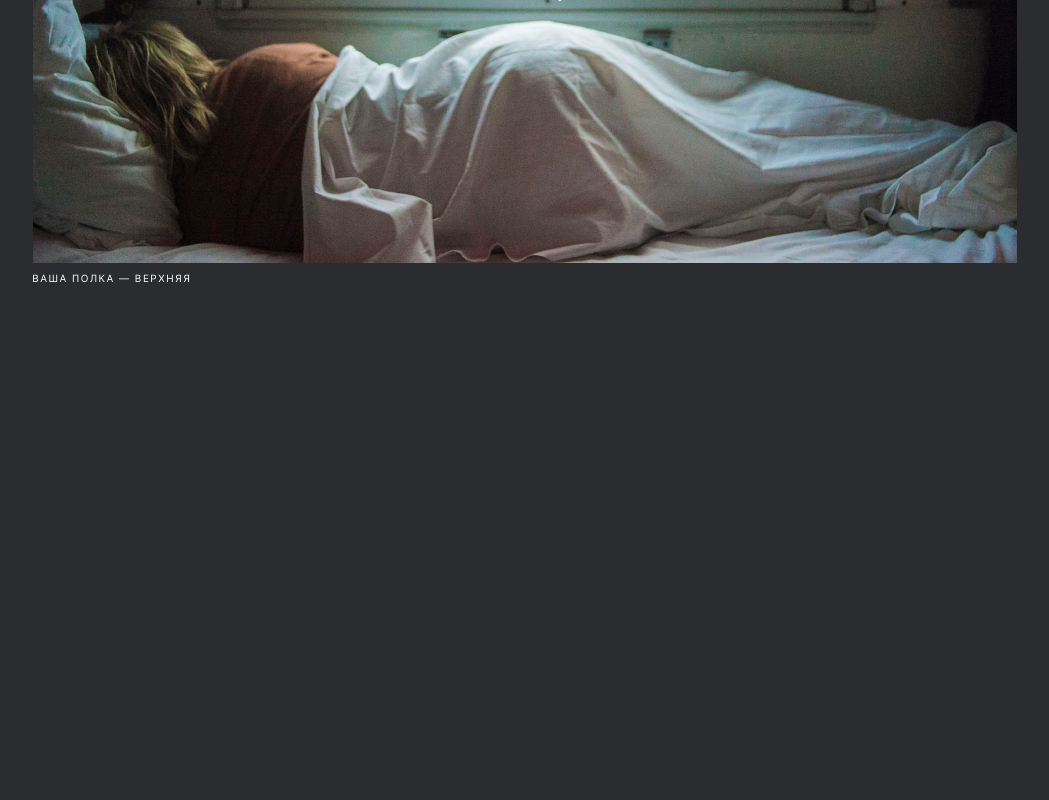
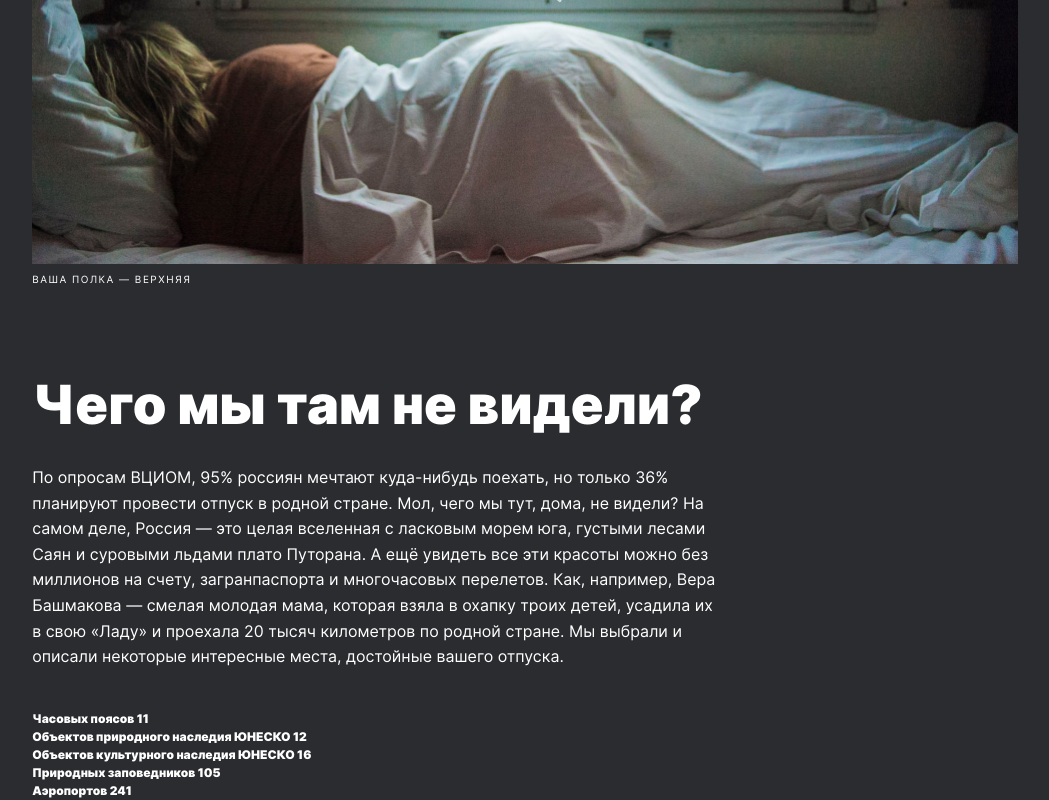
Before and after one commit to alraskalov/russian-travel, a plain HTML site: page index.html in a window 1280 px wide. Shown: the part 848-1648 px from the top of the page, without its empty margins (115-1164 px from the left). Before the commit the page ends 1133 px from the top, so only its background shows below. Drawn offline with Linux system fonts and the light colour scheme.

Commit message:
Added intro section

```diff
--- /dev/null
+++ b/blocks/content/__container/content__container.css
@@ -0,0 +1,4 @@
+.content__container {
+  width: 77%;
+  margin: 0 auto;
+}
--- /dev/null
+++ b/blocks/intro/__list-item/intro__list-item.css
@@ -0,0 +1,7 @@
+.intro__list-item {
+  margin: 0;
+  font-style: normal;
+  font-weight: bold;
+  font-size: 12px;
+  line-height: 1.5;
+}
--- /dev/null
+++ b/blocks/intro/__list/intro__list.css
@@ -0,0 +1,5 @@
+.intro__list {
+  padding: 0;
+  margin: 0;
+  list-style-type: none;
+}
--- /dev/null
+++ b/blocks/intro/intro.css
@@ -0,0 +1,3 @@
+.intro {
+  max-width: 690px;
+}
--- a/blocks/lead/__caption/lead__caption.css
+++ b/blocks/lead/__caption/lead__caption.css
@@ -1,7 +1,7 @@
 .lead__caption {
   display: flex;
   justify-content: start;
-  margin: 8px 0 0;
+  margin: 8px 0 92px;
   text-transform: uppercase;
   font-size: 10px;
   line-height: 1.4;
--- a/blocks/lead/__image/lead__image.css
+++ b/blocks/lead/__image/lead__image.css
@@ -0,0 +1,3 @@
+.lead__image {
+  width: 100%;
+}
--- a/blocks/lead/__title/lead__title.css
+++ b/blocks/lead/__title/lead__title.css
@@ -5,3 +5,11 @@
   line-height: 1;
   max-width: 720px;
 }
+
+
+@media screen and (max-width: 768px) {
+  .lead__title {
+    font-size: 44px;
+    line-height: 1.1;
+  }
+}
--- a/blocks/lead/lead.css
+++ b/blocks/lead/lead.css
@@ -3,6 +3,4 @@
   text-align: center;
   flex-direction: column;
   align-items: center;
-  width: 77%;
-  margin: 0 auto;
 }
--- a/blocks/page/page.css
+++ b/blocks/page/page.css
@@ -3,4 +3,5 @@
   margin: auto;
   font-family: 'Inter';
   color: #fff;
+  text-rendering: optimizeLegibility;
 }
--- /dev/null
+++ b/blocks/section/__text/section__text.css
@@ -0,0 +1,5 @@
+.section__text {
+  margin: 33px 0 40px 0;
+  font-size: 16px;
+  line-height: 1.6;
+}
--- /dev/null
+++ b/blocks/section/__title/section__title.css
@@ -0,0 +1,6 @@
+.section__title {
+  margin: 0;
+  font-weight: 900;
+  font-size: 54px;
+  line-height: 1;
+}
--- a/index.html
+++ b/index.html
@@ -27,6 +27,7 @@
         </div>
       </header>
       <main class="content">
+        <div class="content__container">
           <section class="lead">
             <h1 class="lead__title">Путешествия по России</h1>
             <p class="lead__subtitle">
@@ -40,13 +41,45 @@
             <p class="lead__caption">ваша полка — верхняя</p>
           </section>
 
-        <section class="intro"></section>
+          <section class="intro">
+            <h2 class="section__title">Чего мы там не видели?</h2>
+            <p class="section__text">
+              По опросам ВЦИОМ, 95% россиян мечтают куда-нибудь поехать, но
+              только 36% планируют провести отпуск в родной стране. Мол, чего мы
+              тут, дома, не видели? На самом деле, Россия — это целая вселенная
+              с ласковым морем юга, густыми лесами Саян и суровыми льдами плато
+              Путорана. А ещё увидеть все эти красоты можно без миллионов на
+              счету, загранпаспорта и многочасовых перелетов. Как, например,
+              Вера Башмакова — смелая молодая мама, которая взяла в охапку троих
+              детей, усадила их в свою «Ладу» и проехала 20 тысяч километров по
+              родной стране. Мы выбрали и описали некоторые интересные места,
+              достойные вашего отпуска.
+            </p>
+            <ul class="intro__list">
+              <li>
+                <p class="intro__list-item">Часовых поясов 11</p>
+              </li>
+              <li>
+                <p class="intro__list-item">Объектов природного наследия ЮНЕСКО 12</p>
+              </li>
+              <li>
+                <p class="intro__list-item">Объектов культурного наследия ЮНЕСКО 16</p>
+              </li>
+              <li>
+                <p class="intro__list-item">Природных заповедников 105</p>
+              </li>
+              <li>
+                <p class="intro__list-item">Аэропортов 241</p>
+              </li>
+            </ul>
+          </section>
 
           <section class="photo-grid"></section>
 
           <section class="places"></section>
 
           <section class="cover"></section>
+        </div>
       </main>
       <footer class="footer"></footer>
     </div>
--- a/pages/index.css
+++ b/pages/index.css
@@ -4,9 +4,14 @@
 @import url('../blocks/root/root.css');
 @import url('../blocks/page/page.css');
 
+@import url('../blocks/section/__title/section__title.css');
+@import url('../blocks/section/__text/section__text.css');
+
 @import url('../blocks/header/header.css');
 @import url('../blocks/header/__logo/header__logo.css');
 @import url('../blocks/header/__container/header__container.css');
+
+@import url('../blocks/content/__container/content__container.css');
 
 @import url('../blocks/lang-switcher/lang-switcher.css');
 @import url('../blocks/lang-switcher/__item/lang-switcher__item.css');
@@ -17,3 +22,8 @@
 @import url('../blocks/lead/__subtitle/lead__subtitle.css');
 @import url('../blocks/lead/__image/lead__image.css');
 @import url('../blocks/lead/__caption/lead__caption.css');
+
+
+@import url('../blocks/intro/intro.css');
+@import url('../blocks/intro/__list/intro__list.css');
+@import url('../blocks/intro/__list-item/intro__list-item.css');
```
Lines whose indentation alone changed are shown as unchanged.
